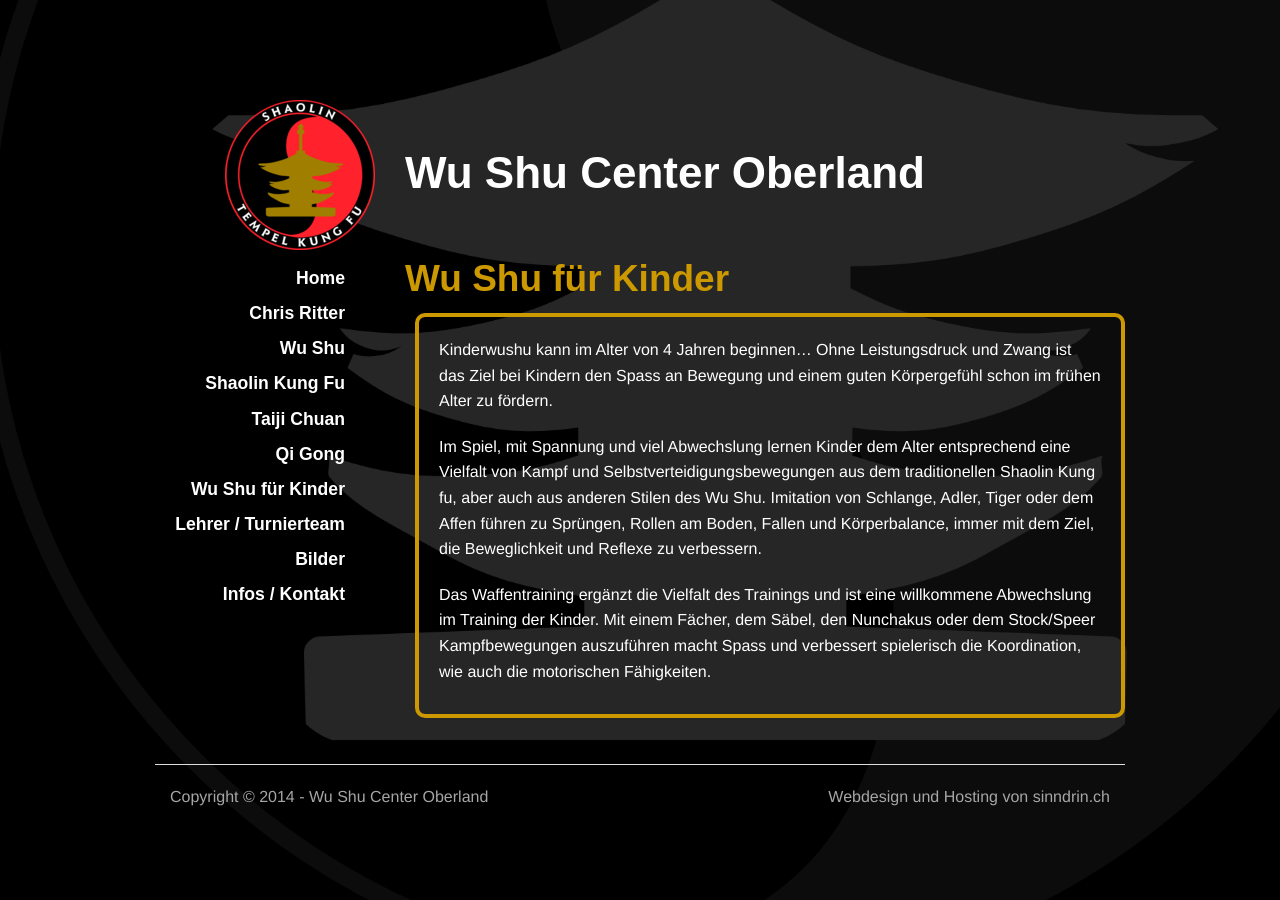
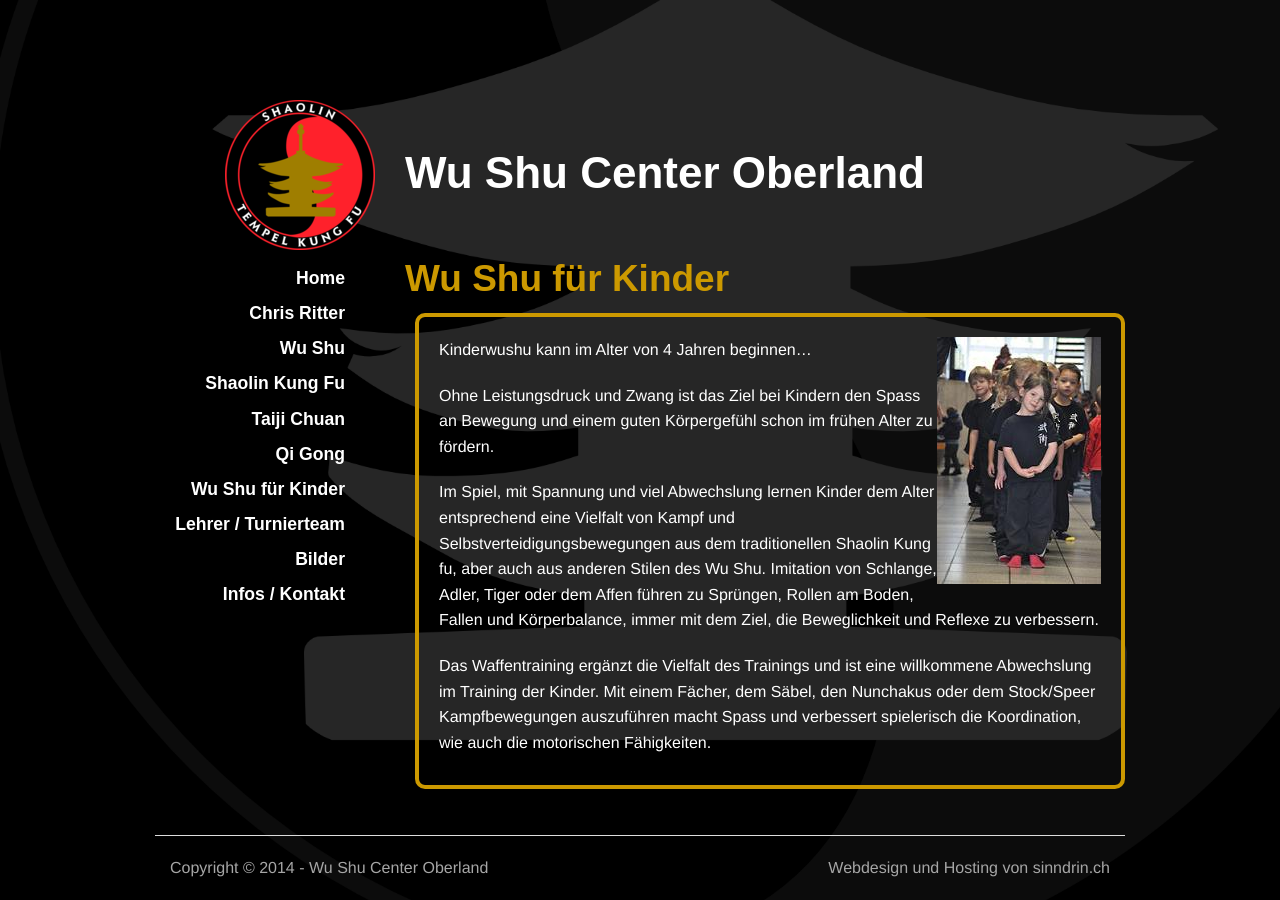
Before and after one commit to wu-shu/wu-shu.github.io, a Jekyll site: the page built from wu-shu-fuer-kinder/index.md, in a window 1280 px wide. Built offline with Jekyll 4.4.1, drawn with Linux system fonts in a browser that asks for light colours; some web fonts are replaced; Markdown is read by kramdown in place of the engine named in the settings; comment, search, counter and statistics services are not loaded.

Commit message:
Bild wu shu Kids

```diff
--- a/wu-shu-fuer-kinder/index.md
+++ b/wu-shu-fuer-kinder/index.md
@@ -4,6 +4,8 @@
 ---
 
 Kinderwushu kann im Alter von 4 Jahren beginnen...
+<img class="ifloat-right" src="/images/kinder.jpg" alt="Wu Shu Kids">
+
 Ohne Leistungsdruck und Zwang ist das Ziel bei Kindern den Spass an Bewegung und einem guten Körpergefühl schon im frühen Alter zu fördern.
 
 Im Spiel, mit Spannung und viel Abwechslung lernen Kinder dem Alter entsprechend eine Vielfalt von Kampf und Selbstverteidigungsbewegungen aus dem traditionellen Shaolin Kung fu, aber auch aus anderen Stilen des Wu Shu. Imitation von Schlange, Adler, Tiger oder dem Affen führen zu Sprüngen, Rollen am Boden, Fallen und Körperbalance, immer mit dem Ziel, die Beweglichkeit und Reflexe zu verbessern.
```
Also changed, not shown: chris-ritter/index.md (+1 -1 lines), images/kinder.jpg (added).
